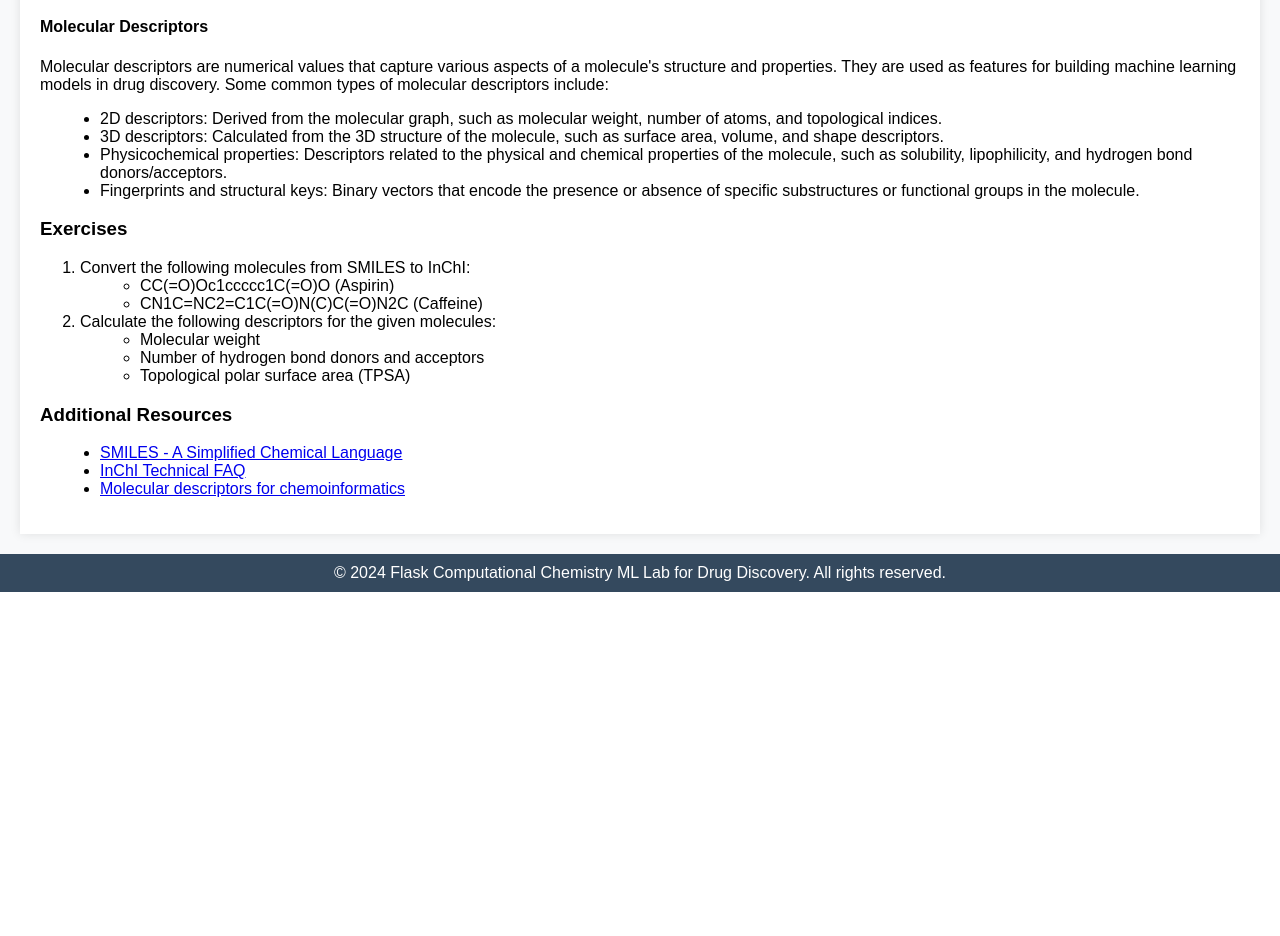
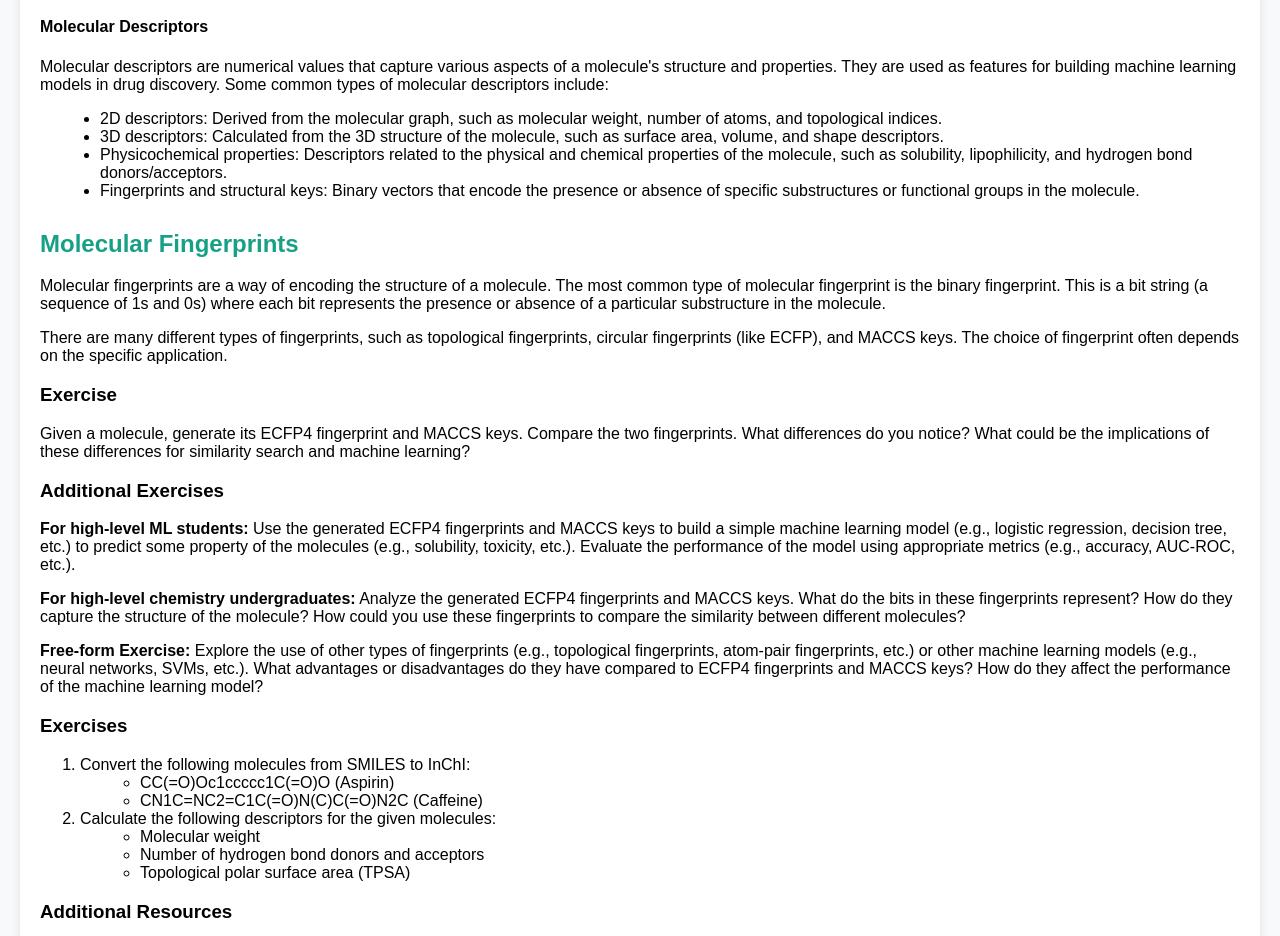
Before and after one commit to grabbedrat/drugdelivery-ml-lab, a Flask app: page /module1/lesson1 in a window 1280 px wide. Shown: the part 858-1794 px from the top of the page. Before the commit the page ends 1450 px from the top, so only its background shows below. Run offline with Flask 3, Linux system fonts and the light colour scheme.

Commit message:
Refactor notebook and HTML files for module1 lesson1

```diff
--- a/templates/module1/lesson1.html
+++ b/templates/module1/lesson1.html
@@ -55,6 +55,30 @@
     <li>Fingerprints and structural keys: Binary vectors that encode the presence or absence of specific substructures or functional groups in the molecule.</li>
 </ul>
 
+<section>
+    <h2>Molecular Fingerprints</h2>
+    <p>
+        Molecular fingerprints are a way of encoding the structure of a molecule. The most common type of molecular fingerprint is the binary fingerprint. This is a bit string (a sequence of 1s and 0s) where each bit represents the presence or absence of a particular substructure in the molecule.
+    </p>
+    <p>
+        There are many different types of fingerprints, such as topological fingerprints, circular fingerprints (like ECFP), and MACCS keys. The choice of fingerprint often depends on the specific application.
+    </p>
+    <h3>Exercise</h3>
+    <p>
+        Given a molecule, generate its ECFP4 fingerprint and MACCS keys. Compare the two fingerprints. What differences do you notice? What could be the implications of these differences for similarity search and machine learning?
+    </p>
+    <h3>Additional Exercises</h3>
+    <p>
+        <strong>For high-level ML students:</strong> Use the generated ECFP4 fingerprints and MACCS keys to build a simple machine learning model (e.g., logistic regression, decision tree, etc.) to predict some property of the molecules (e.g., solubility, toxicity, etc.). Evaluate the performance of the model using appropriate metrics (e.g., accuracy, AUC-ROC, etc.).
+    </p>
+    <p>
+        <strong>For high-level chemistry undergraduates:</strong> Analyze the generated ECFP4 fingerprints and MACCS keys. What do the bits in these fingerprints represent? How do they capture the structure of the molecule? How could you use these fingerprints to compare the similarity between different molecules?
+    </p>
+    <p>
+        <strong>Free-form Exercise:</strong> Explore the use of other types of fingerprints (e.g., topological fingerprints, atom-pair fingerprints, etc.) or other machine learning models (e.g., neural networks, SVMs, etc.). What advantages or disadvantages do they have compared to ECFP4 fingerprints and MACCS keys? How do they affect the performance of the machine learning model?
+    </p>
+</section>
+
 <h3>Exercises</h3>
 
 <ol>
```
Also changed, not shown: 1 other file.
